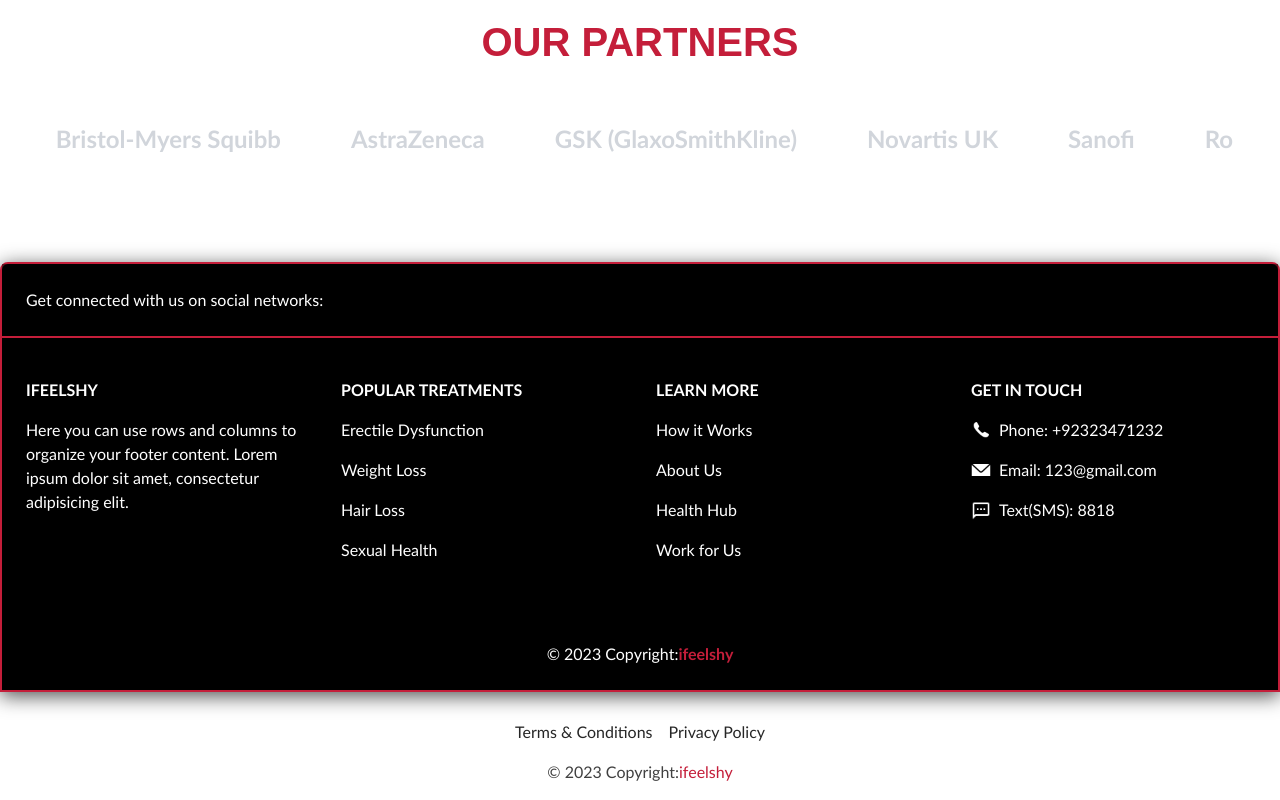
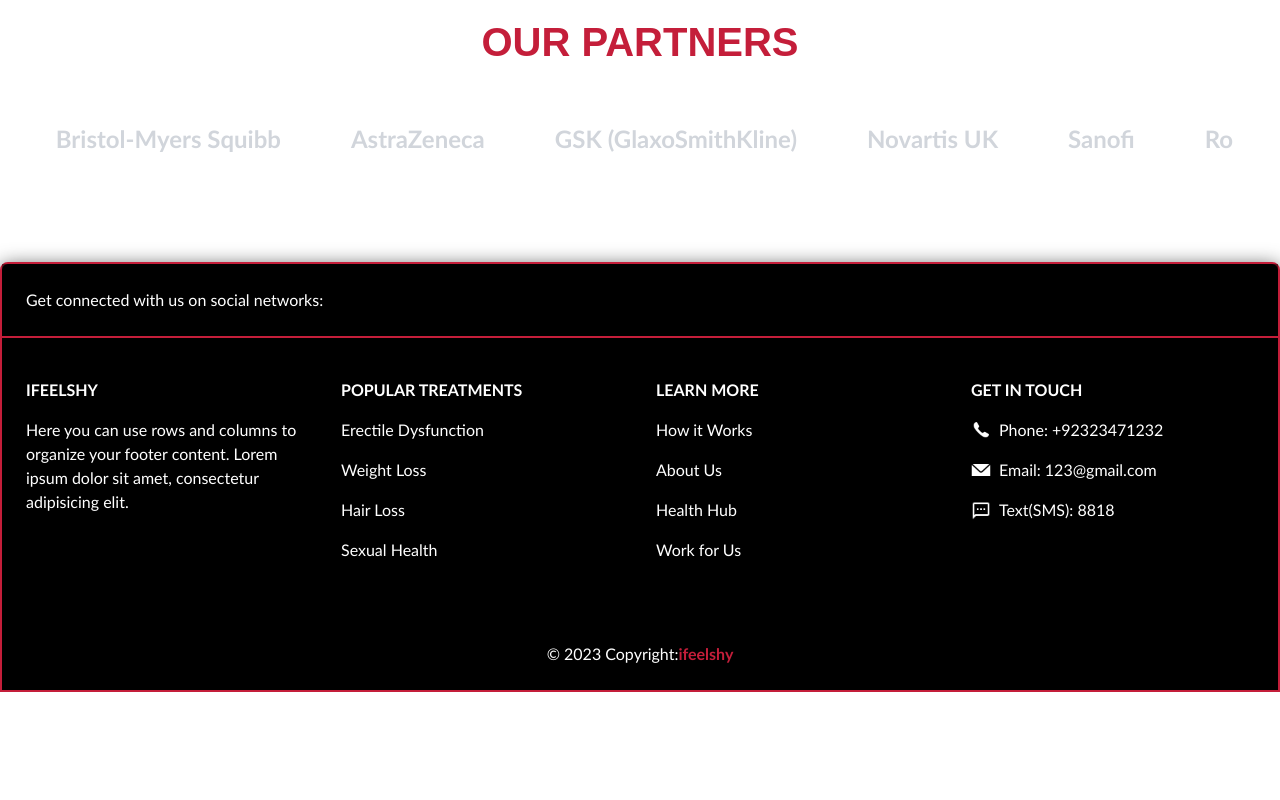
Before and after one commit to mss-souloftware/pharma-uk, a Next.js app: page / in a window 1280 px wide. Shown: the part 3866-4666 px from the top of the page. After the commit the page ends 4558 px from the top, so only its background shows below. Built offline with nearby package versions, Linux system fonts and the light colour scheme.

Commit message:
'updated-code'\

```diff
--- a/src/component/Footer/Footer.jsx
+++ b/src/component/Footer/Footer.jsx
@@ -1,11 +1,10 @@
 import React from 'react';
-import FooterEndSec from './FooterEndSec';
 
 export default function Footer() {
     return (
         <>
         <footer
-            className="rounded-t-lg  border-2 border-solid border-hoverUnderlineColor mb-3 bg-black  mt-16 mx-auto text-center text-neutral-600 dark:text-neutral-200 lg:text-left"
+            className="rounded-t-lg  border-2 border-solid border-hoverUnderlineColor  bg-black  mt-16 mx-auto text-center text-neutral-600 dark:text-neutral-200 lg:text-left"
             style={{
               position: 'relative', // Make sure the footer is positioned relative
 
@@ -28,11 +27,11 @@
                 </div>
                 {/* Social network icons container */}
                 <div className="flex justify-center">
+
                     {/* Add your social media icons here */}
                     <a className="mr-6 text-white dark:text-neutral-200">
                         {/* SVG Icon Here */}
                     </a>
-                    {/* Continue for other social media icons */}
                 </div>
             </div>
 
@@ -142,7 +141,6 @@
             </div>
         </footer>
 
-        <FooterEndSec/>
             </>
     );
 }
--- a/src/component/Footer/FooterEndSec.jsx
+++ /dev/null
@@ -1,31 +0,0 @@
-import React from 'react';
-
-export default function FooterEndSec() {
-  return (
-    <footer className="containerbg-neutral-200 text-center dark:bg-neutral-700 lg:text-left">
-      <div className="p-4 text-center text-neutral-700 dark:text-neutral-200">
-        <div className="flex justify-center space-x-4">
-          <a
-            href="https://example.com/terms"
-            className="text-neutral-800 dark:text-neutral-400 hover:text-neutral-600 dark:hover:text-neutral-300">
-            Terms & Conditions
-          </a>
-          <a
-            href="https://example.com/privacy"
-            className="text-neutral-800 dark:text-neutral-400 hover:text-neutral-600 dark:hover:text-neutral-300">
-            Privacy Policy
-          </a>
-        </div>
-        <div className="mt-4">
-          © 2023 Copyright:
-          <a
-            className="text-neutral-800 dark:text-neutral-400"
-            href="https://tw-elements.com/"
-          >
-           <span className='text-hoverUnderlineColor text-base'>ifeelshy</span>
-          </a>
-        </div>
-      </div>
-    </footer>
-  );
-}
```
